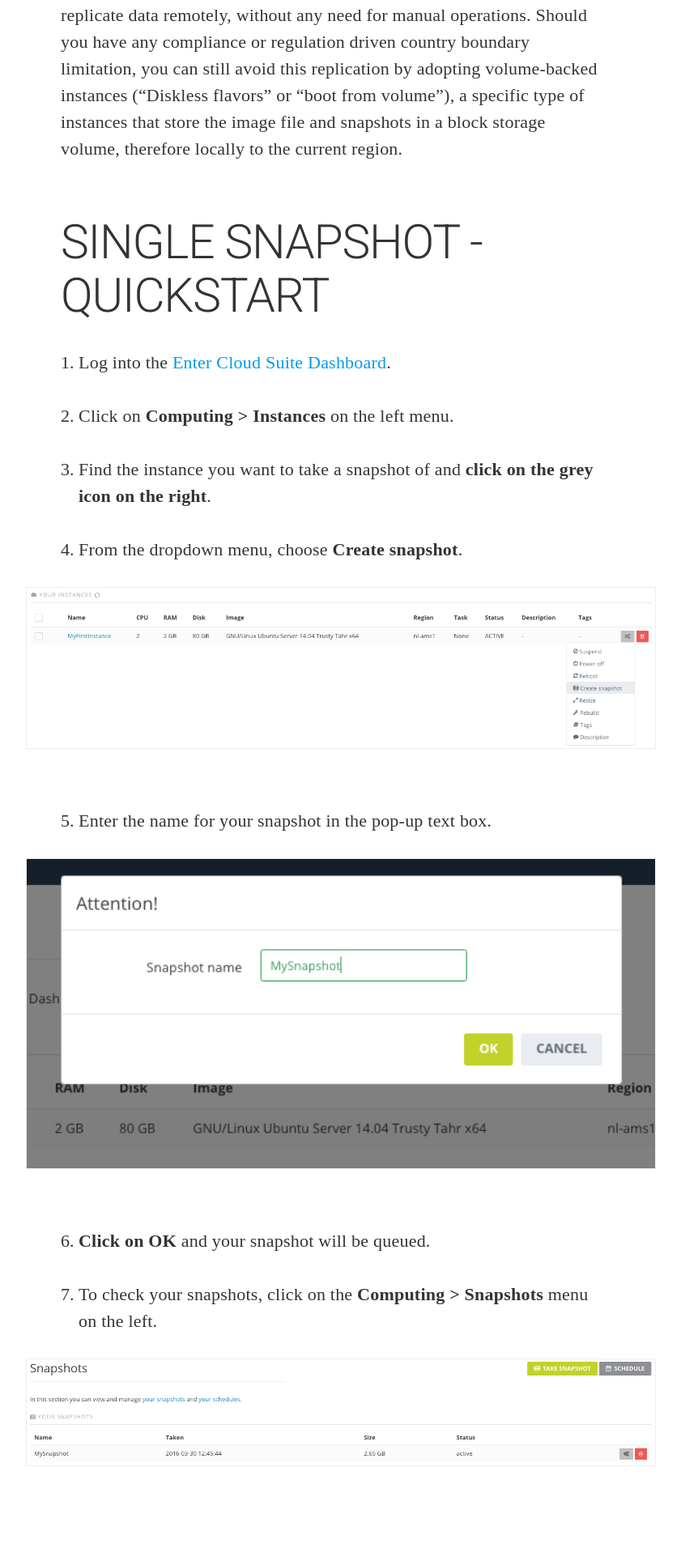
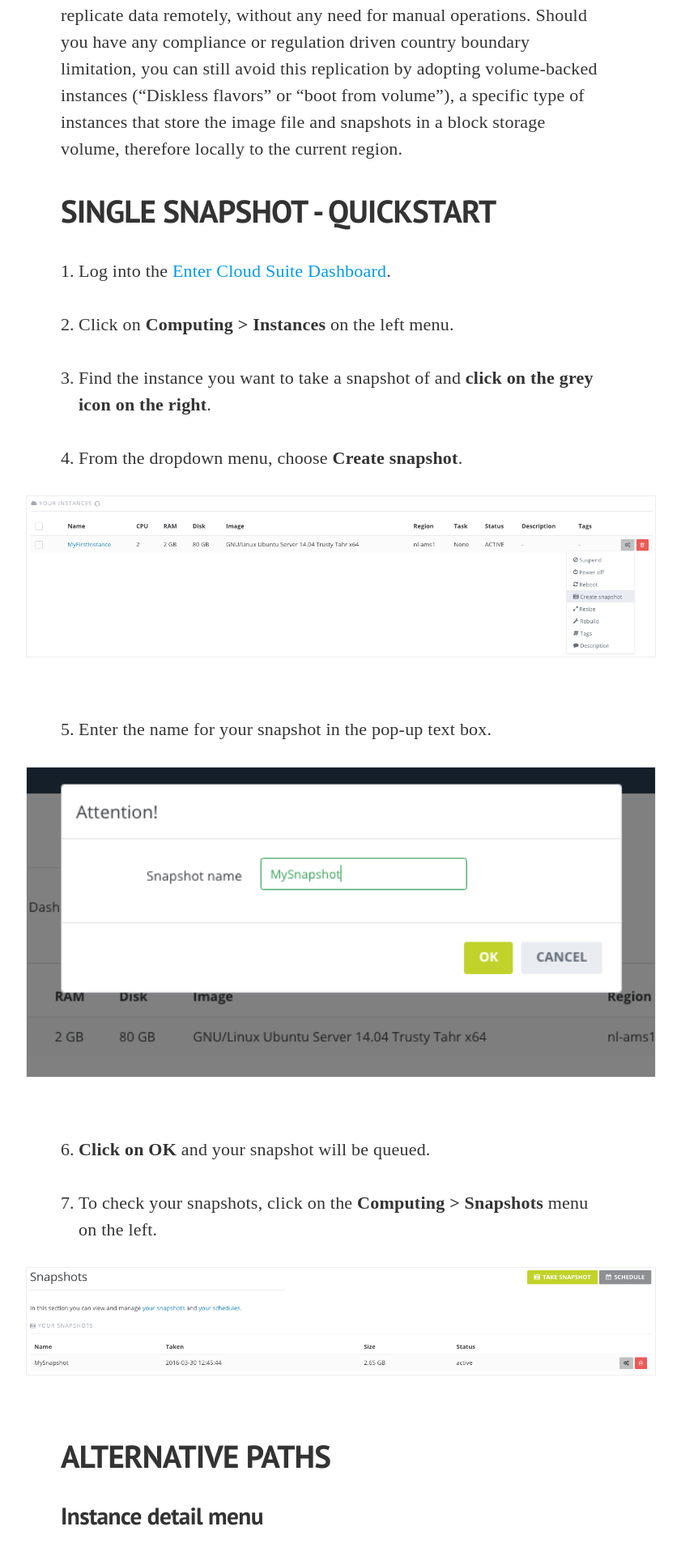
Before and after one commit to entercloudsuite/entercloudsuite.github.io, a Jekyll site: the page built from _posts/2016-03-30-how-to-snapshot-your-instance.markdown, in a window 1280 px wide. Shown: the part 856-2773 px from the top of the page at 81% size, without its empty margins (230-1071 px from the left). Built offline with Jekyll 4.4.1, drawn with Linux system fonts in a browser that asks for light colours; nearby versions of some CDN libraries; some web fonts are replaced.

```diff
--- a/_posts/2016-03-30-how-to-snapshot-your-instance.markdown
+++ b/_posts/2016-03-30-how-to-snapshot-your-instance.markdown
@@ -17,7 +17,7 @@ Instance snapshots are a simple way to perform a **full backup of your virtual s
 Once a user triggers an instance snapshot, the instance is stored locally and in two more remote datacenters, being **immediately available for restore in any region**. Thanks to Enter Cloud Suite architecture, the object storage cluster spans three different regions in three different EU countries (Italy, Germany, Netherlands), and allows to seamlessly replicate data remotely, without any need for manual operations.
 Should you have any compliance or regulation driven country boundary limitation, you can still avoid this replication by adopting volume-backed instances ("Diskless flavors" or "boot from volume"), a specific type of instances that store the image file and snapshots in a block storage volume, therefore locally to the current region.
 
-## SINGLE SNAPSHOT - QUICKSTART
+### SINGLE SNAPSHOT - QUICKSTART
 
 1. Log into the <a href="https://dashboard.entercloudsuite.com" target="_blank">Enter Cloud Suite Dashboard</a>.
 
@@ -36,7 +36,7 @@ Should you have any compliance or regulation driven country boundary limitation,
 7. To check your snapshots, click on the **Computing > Snapshots** menu on the left.
 <img class="responsive-guide-img" src="{{ site.baseurl_posts_img }}ecs-computing-snapshot-03.png">
 
-## ALTERNATIVE PATHS
+### ALTERNATIVE PATHS
 
 #### Instance detail menu
 
```
